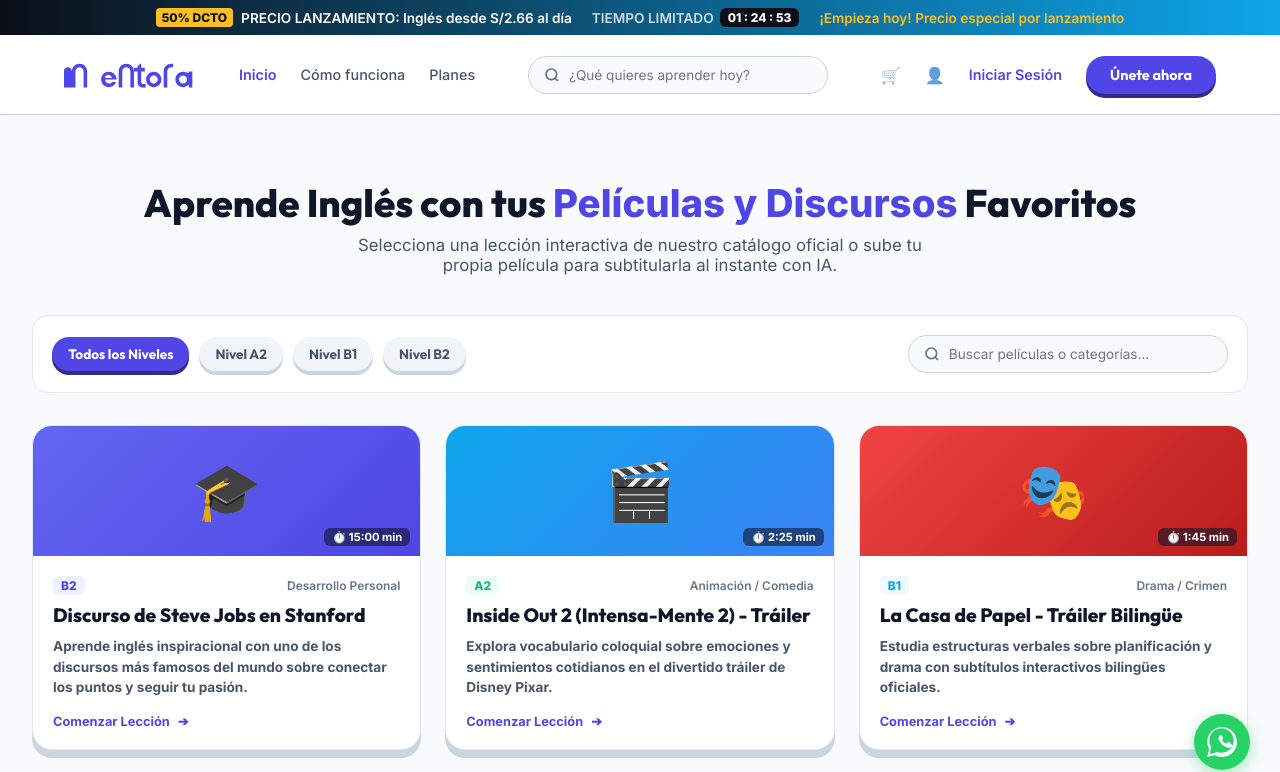
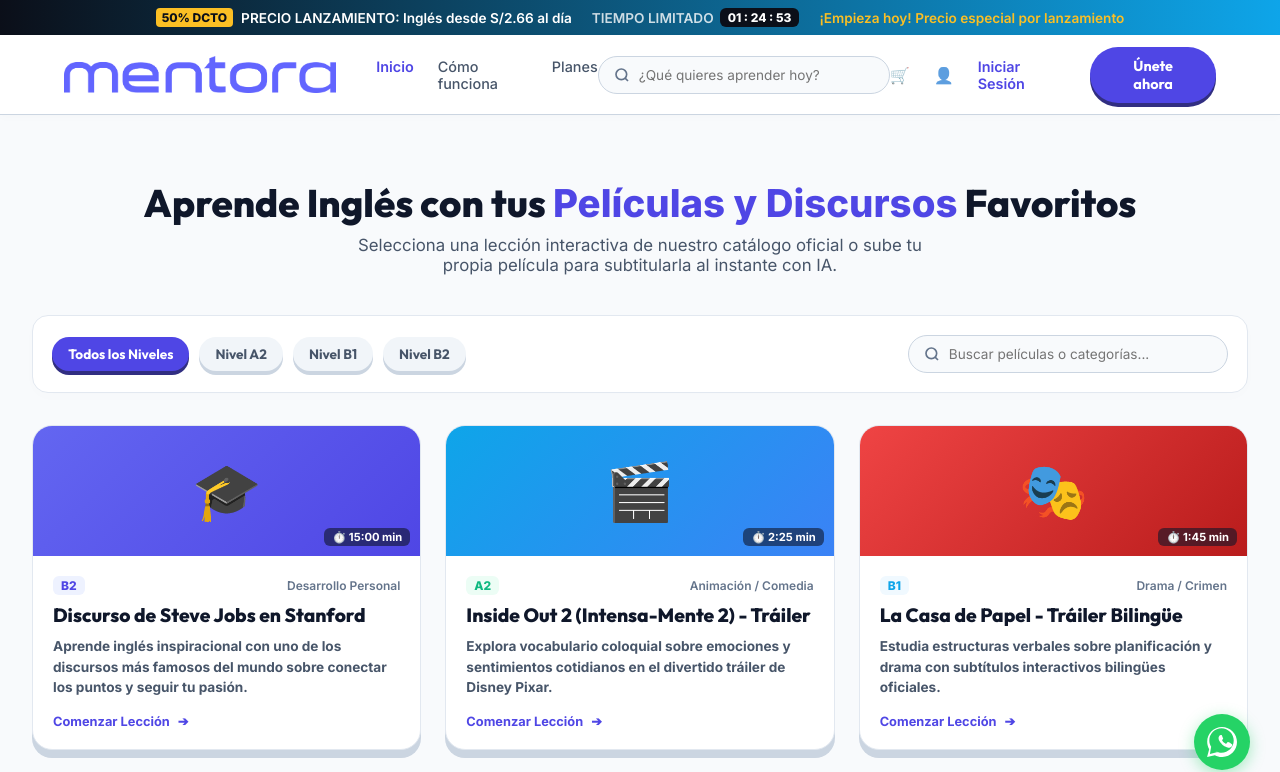
Before and after one commit to luismiguel9117/Mentora-playground, a React (Vite) app: page / in a window 1280 px wide. Shown: the top 772 px of the page. Built offline with nearby package versions, Linux system fonts and the light colour scheme.

Commit message:
fix: reemplazar SVG logo con PNG real en Header, Sidebar e Intro

```diff
--- a/src/components/Header.jsx
+++ b/src/components/Header.jsx
@@ -46,17 +46,11 @@
         <div style={{ display: 'flex', alignItems: 'center', gap: '2.5rem' }}>
           {/* Logo "mentora" lowercase Outfit */}
           <div style={{ display: 'flex', alignItems: 'center', cursor: 'pointer', userSelect: 'none' }} title="Mentora Home">
-            <svg viewBox="0 0 295 80" width="135" height="36">
-              <g fill="#4f46e5">
-                <path d="M15,68 V32 c0,-9.4 7.6,-17 17,-17 s17,7.6 17,17 v36 h-8 V32 c0,-5 -4,-9 -9,-9 s-9,4 -9,9 v36 h-8 V32 c0,-5 -4,-9 -9,-9 s-9,4 -9,9 v36 h-8 Z" />
-                <path d="M97,33 c-9.4,0 -17,7.6 -17,17 s7.6,17 17,17 c7.5,0 13.9,-4.8 16.1,-11.5 h-8.8 c-1.4,2.2 -3.8,3.5 -6.5,3.5 c-5,0 -9,-4 -9,-9 h25.4 c0.1,-0.6 0.1,-1.2 0.1,-1.8 C114,40.6 106.4,33 97,33 Z M88.2,46.5 c0.5,-4 3.9,-7 7.8,-7 s7.3,3 7.8,7 Z" />
-                <path d="M119,68 V32 c0,-9.4 7.6,-17 17,-17 s17,7.6 17,17 v36 h-8 V32 c0,-5 -4,-9 -9,-9 s-9,4 -9,9 v36 h-8 Z" />
-                <path d="M161,20 L161,24 H153 V32 H161 V56 c0,6.6 5.4,12 12,12 h6 V60 h-6 c-2.2,0 -4,-1.8 -4,-4 V32 H177 V24 H169 V14 Z" />
-                <path d="M197,33 c-9.4,0 -17,7.6 -17,17 s7.6,17 17,17 s17,-7.6 17,-17 S206.4,33 197,33 Z M197,41 c5,0 9,4 9,9 s-4,9 -9,9 s-9,-4 -9,-9 S192,41 197,41 Z" />
-                <path d="M219,68 V32 c0,-9.4 7.6,-17 17,-17 h4 v8 h-4 c-5,0 -9,4 -9,9 v36 h-8 Z" />
-                <path d="M262,33 c-9.4,0 -17,7.6 -17,17 s7.6,17 17,17 c5.1,0 9.6,-2.2 12.7,-5.7 V68 h8 V32 h-8 v3.5 C271.6,35.2 267.1,33 262,33 Z M262,41 c5,0 9,4 9,9 s-4,9 -9,9 s-9,-4 -9,-9 S257,41 262,41 Z" />
-              </g>
-            </svg>
+            <img
+              src="/assets/logo.png"
+              alt="Mentora"
+              style={{ height: '38px', width: 'auto', objectFit: 'contain', display: 'block' }}
+            />
           </div>
 
           <nav style={{ display: 'flex', gap: '1.5rem', fontFamily: "'Inter', sans-serif", fontSize: '0.9rem', fontWeight: 500 }}>
--- a/src/index.css
+++ b/src/index.css
@@ -1998,3 +1998,24 @@
   opacity: 1;
   transform: translateY(0);
 }
+
+
+/* ── Logo PNG intro animations ── */
+@keyframes logoFadeIn {
+  from {
+    opacity: 0;
+    transform: scale(0.85) translateY(10px);
+    filter: drop-shadow(0 0 0px rgba(79,70,229,0)) brightness(0.8);
+  }
+  to {
+    opacity: 1;
+    transform: scale(1) translateY(0);
+    filter: drop-shadow(0 0 18px rgba(79,70,229,0.7)) brightness(1.08);
+  }
+}
+
+@keyframes logoGlowIn {
+  0%   { opacity: 0; }
+  40%  { opacity: 1; }
+  100% { opacity: 1; }
+}
--- a/src/views/ReactorView.jsx
+++ b/src/views/ReactorView.jsx
@@ -2649,19 +2649,20 @@
         <div className={`cinema-intro-overlay ${introFade ? 'fade-out' : ''}`}>
           <div style={{ display: 'flex', flexDirection: 'column', alignItems: 'center', gap: '2rem' }}>
 
-            {/* Minimalist animated vector Mentora logo drawing */}
-            <div style={{ position: 'relative', width: 320, height: 80, display: 'flex', alignItems: 'center', justifyContent: 'center' }}>
-              <svg viewBox="0 0 295 80" width="220" height="60">
-                <g fill="none" stroke="#4f46e5" strokeWidth="2.5" strokeLinecap="round" strokeLinejoin="round" className="logo-paths">
-                  <path d="M15,68 V32 c0,-9.4 7.6,-17 17,-17 s17,7.6 17,17 v36 h-8 V32 c0,-5 -4,-9 -9,-9 s-9,4 -9,9 v36 h-8 V32 c0,-5 -4,-9 -9,-9 s-9,4 -9,9 v36 h-8 Z" className="draw-path p1" />
-                  <path d="M97,33 c-9.4,0 -17,7.6 -17,17 s7.6,17 17,17 c7.5,0 13.9,-4.8 16.1,-11.5 h-8.8 c-1.4,2.2 -3.8,3.5 -6.5,3.5 c-5,0 -9,-4 -9,-9 h25.4 c0.1,-0.6 0.1,-1.2 0.1,-1.8 C114,40.6 106.4,33 97,33 Z M88.2,46.5 c0.5,-4 3.9,-7 7.8,-7 s7.3,3 7.8,7 Z" className="draw-path p2" />
-                  <path d="M119,68 V32 c0,-9.4 7.6,-17 17,-17 s17,7.6 17,17 v36 h-8 V32 c0,-5 -4,-9 -9,-9 s-9,4 -9,9 v36 h-8 Z" className="draw-path p3" />
-                  <path d="M161,20 L161,24 H153 V32 H161 V56 c0,6.6 5.4,12 12,12 h6 V60 h-6 c-2.2,0 -4,-1.8 -4,-4 V32 H177 V24 H169 V14 Z" className="draw-path p4" />
-                  <path d="M197,33 c-9.4,0 -17,7.6 -17,17 s7.6,17 17,17 s17,-7.6 17,-17 S206.4,33 197,33 Z M197,41 c5,0 9,4 9,9 s-4,9 -9,9 s-9,-4 -9,-9 S192,41 197,41 Z" className="draw-path p5" />
-                  <path d="M219,68 V32 c0,-9.4 7.6,-17 17,-17 h4 v8 h-4 c-5,0 -9,4 -9,9 v36 h-8 Z" className="draw-path p6" />
-                  <path d="M262,33 c-9.4,0 -17,7.6 -17,17 s7.6,17 17,17 c5.1,0 9.6,-2.2 12.7,-5.7 V68 h8 V32 h-8 v3.5 C271.6,35.2 267.1,33 262,33 Z M262,41 c5,0 9,4 9,9 s-4,9 -9,9 s-9,-4 -9,-9 S257,41 262,41 Z" className="draw-path p7" />
-                </g>
-              </svg>
+            {/* Logo PNG real de Mentora con animación de aparición */}
+            <div style={{ position: 'relative', display: 'flex', alignItems: 'center', justifyContent: 'center', animation: 'logoGlowIn 1.2s ease forwards' }}>
+              <img
+                src="/assets/logo.png"
+                alt="Mentora"
+                style={{
+                  height: '72px',
+                  width: 'auto',
+                  objectFit: 'contain',
+                  display: 'block',
+                  filter: 'drop-shadow(0 0 18px rgba(79,70,229,0.7)) brightness(1.08)',
+                  animation: 'logoFadeIn 1s ease forwards'
+                }}
+              />
             </div>
 
             {/* Minimalist horizontal progress bar */}
```
Also changed, not shown: src/components/Sidebar.jsx (+5 -2 lines), public/assets/logo.png (added).
